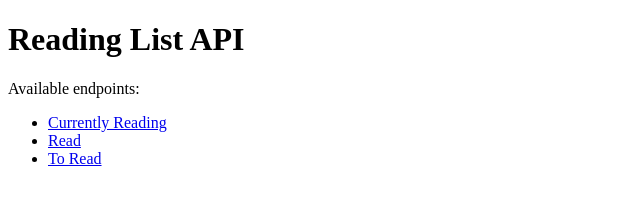
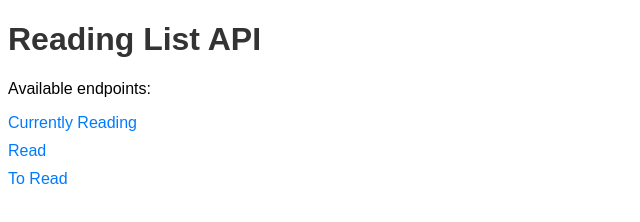
Before and after one commit to For3stpunk/reading-list, a plain HTML site: page index.html in a window 1280 px wide. Shown: the whole page, without its empty margins (0-640 px from the left). Drawn offline with Linux system fonts and the light colour scheme.

Commit message:
Add files via upload
Added clickable links.

```diff
--- a/index.html
+++ b/index.html
@@ -4,14 +4,40 @@
     <meta charset="UTF-8">
     <meta name="viewport" content="width=device-width, initial-scale=1.0">
     <title>Reading List API</title>
+    <style>
+        body {
+            font-family: Arial, sans-serif;
+        }
+        h1 {
+            color: #333;
+        }
+        ul {
+            list-style-type: none;
+            padding: 0;
+        }
+        li {
+            margin: 10px 0;
+        }
+        a {
+            text-decoration: none;
+            color: #007BFF;
+            cursor: pointer;
+        }
+        a:hover {
+            text-decoration: underline;
+        }
+        #content {
+            margin-top: 20px;
+        }
+    </style>
 </head>
 <body>
     <h1>Reading List API</h1>
     <p>Available endpoints:</p>
     <ul>
-        <li><a href="#" onclick="showData('currently_reading')">Currently Reading</a></li>
-        <li><a href="#" onclick="showData('read')">Read</a></li>
-        <li><a href="#" onclick="showData('to_read')">To Read</a></li>
+        <li><a href="#" onclick="showData('currently_reading'); return false;">Currently Reading</a></li>
+        <li><a href="#" onclick="showData('read'); return false;">Read</a></li>
+        <li><a href="#" onclick="showData('to_read'); return false;">To Read</a></li>
     </ul>
     <div id="content"></div>
 
@@ -30,3 +56,4 @@
     </script>
 </body>
 </html>
+</html>
```
